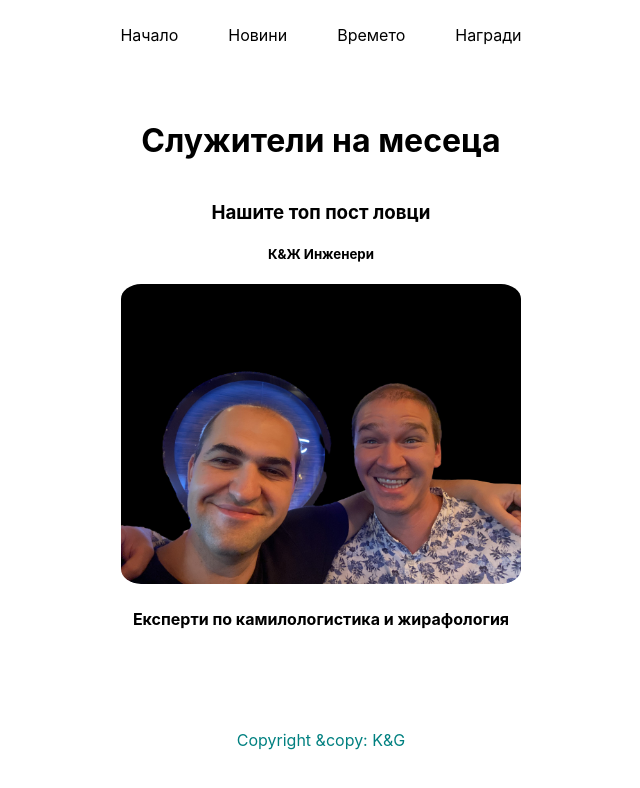
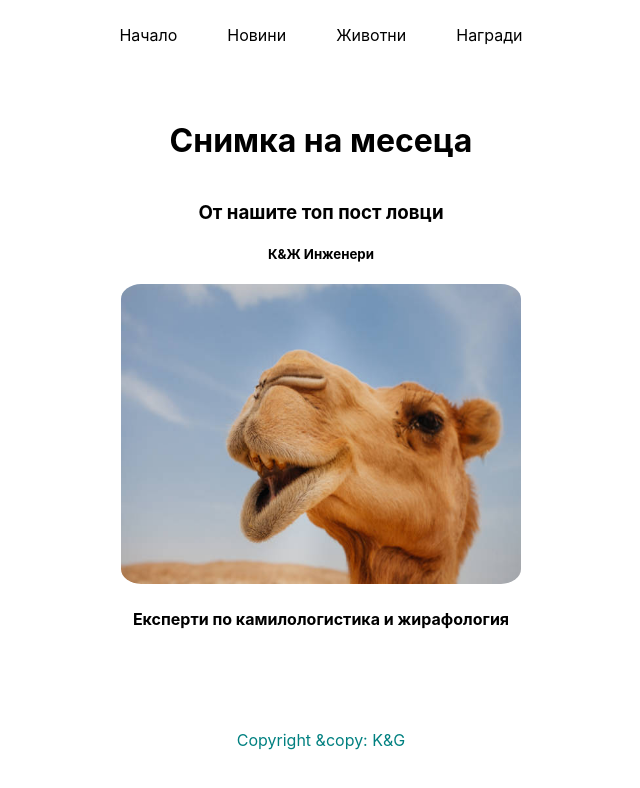
Before and after one commit to ibusarov/news-bgg, a Next.js app: page /eom in a window 1280 px wide. Shown: the top 788 px of the page, without its empty margins (319-959 px from the left). Built offline with nearby package versions, Linux system fonts and the light colour scheme.

Commit message:
Animals update

```diff
--- a/components/toolbar.js
+++ b/components/toolbar.js
@@ -10,10 +10,11 @@ const Toolbar = () => {
       <div onClick={() => router.push('/feed')}>Новини</div>
       <div
         onClick={() =>
-          (window.location.href = 'https://weather.com/bg-BG/weather/today')
+          (window.location.href =
+            'https://www.wildcamels.com/great-gobi-kids-corner/')
         }
       >
-        Времето
+        Животни
       </div>
       <div onClick={() => router.push('/eom')}>Награди</div>
     </div>
--- a/pages/eom.js
+++ b/pages/eom.js
@@ -15,12 +15,12 @@ const EOM = () => {
       </Head>
       <Toolbar />
       <div className={styles.main}>
-        <h1>Служители на месеца</h1>
+        <h1>Снимка на месеца</h1>
         <div className={styles.employeeOfTheMonth}>
-          <h3>Нашите топ пост ловци</h3>
+          <h3>От нашите топ пост ловци</h3>
           <h5>К&Ж Инженери</h5>
           <Image
-            src='/vasko1.jpg'
+            src='/camelsmile.jpg'
             alt='Employee of the month'
             width={400}
             height={300}
```
Also changed, not shown: public/camelsmile.jpg (added).
